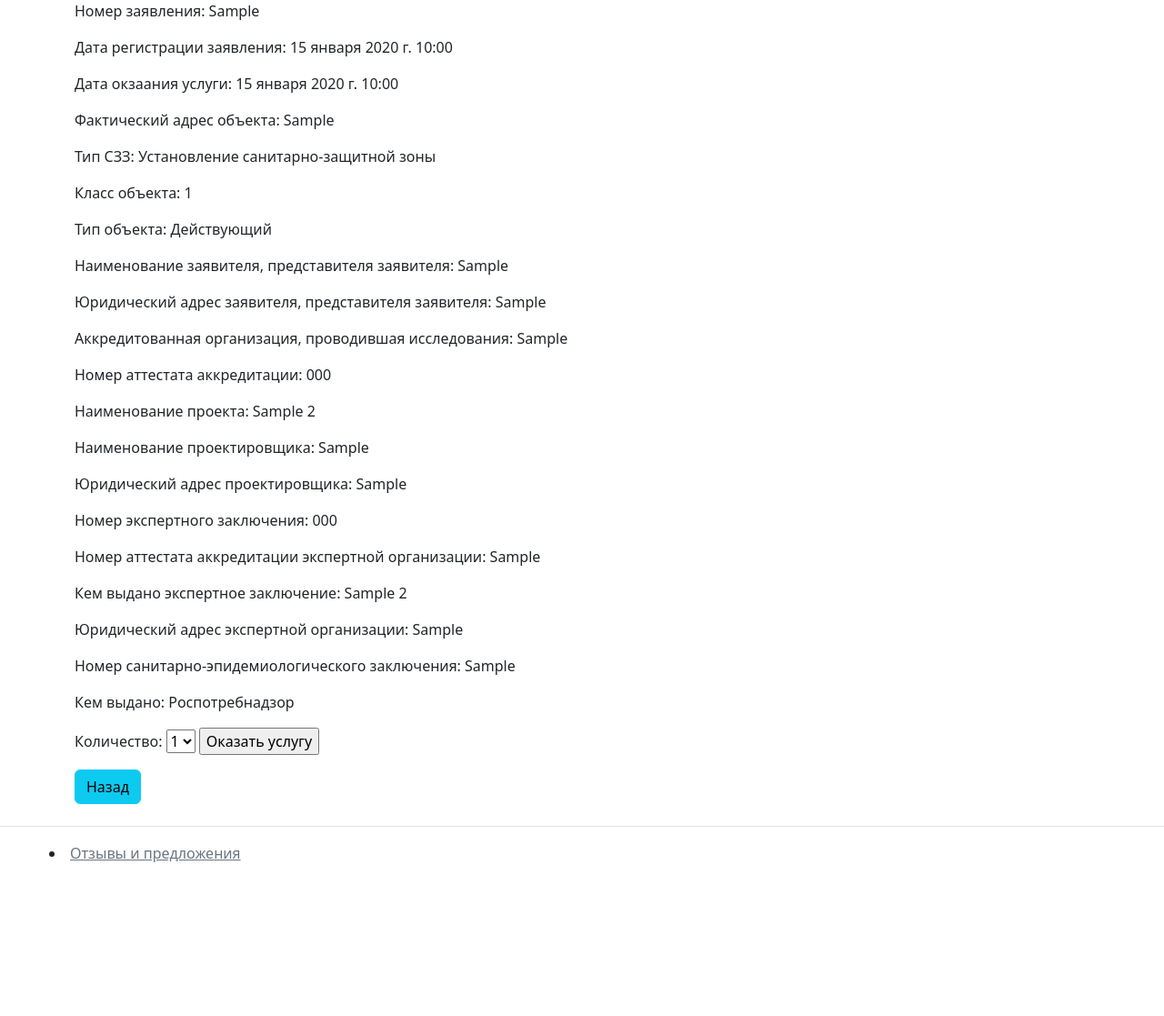
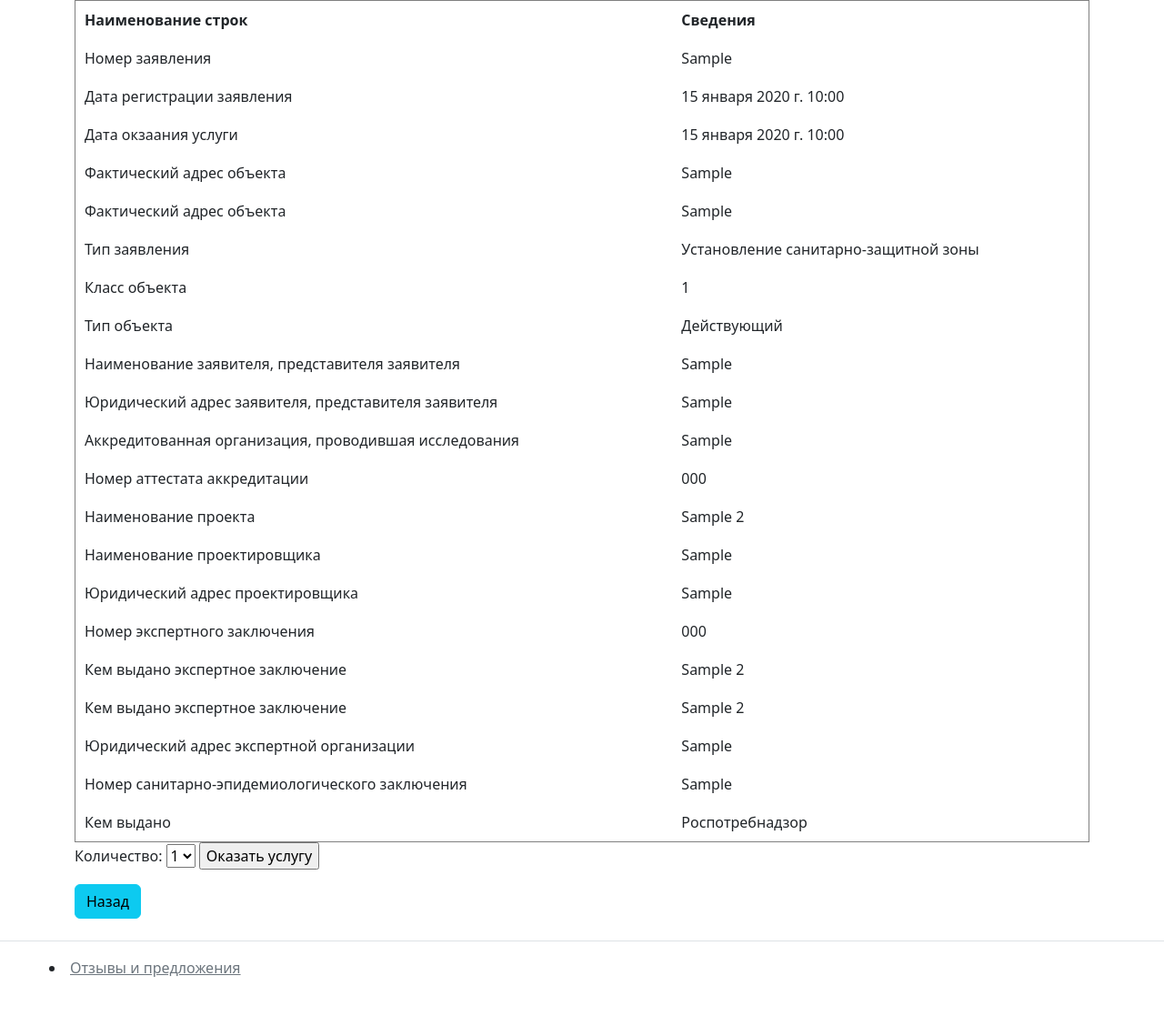
Before and after one commit to GIT1496/Gosulug, a Django app: a page that uses core/templates/reestr/Reshen/RESH-info.html in a window 1280 px wide. Shown: the part 72-1189 px from the top of the page at 91% size. Before the commit the page ends 1020 px from the top, so only its background shows below. Run offline with Django 4.2, Linux system fonts and the light colour scheme; tables that the repository leaves empty hold one stand-in row (values such as "Sample post").

Commit message:
Изменена форма таблицы в шаблоне RESH-info.html, добавлено field.name != 'date_of_brith'

```diff
--- a/SANZ_1/templates/orders/order/create.html
+++ b/SANZ_1/templates/orders/order/create.html
@@ -14,7 +14,7 @@
 
                     {% for field in form %}
 
-                        {% if field.name != ' ' %}
+                        {% if field.name != 'date_creation' %}
                             <div class="form-floating mb-4">
 
                                 {{ field }}
--- a/SANZ_1/templates/orders/order/created1.html
+++ b/SANZ_1/templates/orders/order/created1.html
@@ -14,7 +14,7 @@
 
                     {% for field in form %}
 
-                        {% if field.name != 'date_of_brith' %}
+                        {% if field.name != ' date_creation' %}
                             <div class="form-floating mb-4">
 
                                 {{ field }}
--- a/core/templates/reestr/Reshen/RESH-edit.html
+++ b/core/templates/reestr/Reshen/RESH-edit.html
@@ -14,7 +14,7 @@
 
                     {% for field in form %}
 
-                        {% if field.name != 'date_of_brith' %}
+                        {% if field.name != ' date_creation' %}
                             <div class="form-floating mb-4">
 
                                 {{ field }}
--- a/core/templates/reestr/Reshen/RESH-info.html
+++ b/core/templates/reestr/Reshen/RESH-info.html
@@ -5,26 +5,100 @@
 {% endblock %}
 
 {% block content %}
-    <p>Номер заявления: {{ RES1_item.namber }}</p>
-    <p>Дата регистрации заявления: {{ RES1_item.date_creation }}</p>
-    <p>Дата окзаания услуги: {{ RES1_item.date_creation }}</p>
-    <p>Фактический адрес объекта: {{ RES1_item.fact_adr }}</p>
-    <p>Тип СЗЗ: {{RES1_item.Type_application }}</p>
-    <p>Класс объекта: {{ RES1_item.cl }}</p>
-    <p>Тип объекта: {{ RES1_item.Object  }}</p>
-    <p>Наименование заявителя, представителя заявителя: {{ RES1_item.Applicant  }}</p>
-    <p>Юридический адрес заявителя, представителя заявителя: {{RES1_item.adres_Applicant }}</p>
-    <p>Аккредитованная организация, проводившая исследования: {{ RES1_item.Accredited_organization }}</p>
-    <p>Номер аттестата аккредитации: {{ RES1_item.Accreditation_number }}</p>
-    <p>Наименование проекта: {{ RES1_item.Name_obj }}</p>
-    <p>Наименование проектировщика: {{ RES1_item.designer  }}</p>
-    <p>Юридический адрес проектировщика: {{ RES1_item.adr  }}</p>
-    <p>Номер экспертного заключения: {{ RES1_item.conclusion_number  }}</p>
-    <p>Номер аттестата аккредитации экспертной организации: {{ RES1_item.accreditation }}</p>
-    <p>Кем выдано экспертное заключение: {{ RES1_item.name_acr }}</p>
-    <p>Юридический адрес экспертной организации: {{ RES1_item.adr1 }}</p>
-    <p>Номер санитарно-эпидемиологического заключения: {{ RES1_item.SEZ1 }}</p>
-    <p>Кем выдано: {{ RES1_item.SEZ2 }}</p>
+
+<table border="1" width="100%" cellpadding="10">
+<tbody>
+<tr>
+<th align="center">Наименование строк</th>
+<th align="center" >Сведения </th>
+</tr>
+<tr>
+<td>Номер заявления</td>
+<td>{{ RES1_item.namber }}</td>
+</tr>
+<tr>
+<td>Дата регистрации заявления</td>
+<td>{{ RES1_item.date_creation }}</td>
+</tr>
+<tr>
+<td>Дата окзаания услуги</td>
+<td>{{ RES1_item.date_rendering }}</td>
+</tr>
+<tr>
+<td>Фактический адрес объекта</td>
+<td>{{ RES1_item.fact_adr }}</td>
+</tr>
+<tr>
+<td>Фактический адрес объекта</td>
+<td>{{ RES1_item.fact_adr }}</td>
+</tr>
+<tr>
+<td>Тип заявления</td>
+<td>{{RES1_item.Type_application }}</td>
+</tr>
+</tr>
+<tr>
+<td>Класс объекта</td>
+<td>{{ RES1_item.cl }}</td>
+</tr>
+<tr>
+<td>Тип объекта</td>
+<td>{{ RES1_item.Object  }}</td>
+</tr>
+<tr>
+<td>Наименование заявителя, представителя заявителя</td>
+<td>{{ RES1_item.Applicant  }}</td>
+</tr>
+<tr>
+<td>Юридический адрес заявителя, представителя заявителя</td>
+<td>{{RES1_item.adres_Applicant }}</td>
+</tr>
+<tr>
+<td>Аккредитованная организация, проводившая исследования</td>
+<td>{{ RES1_item.Accredited_organization }} </td>
+</tr>
+<tr>
+<td>Номер аттестата аккредитации</td>
+<td>{{ RES1_item.Accreditation_number }} </td>
+</tr>
+<tr>
+<td>Наименование проекта</td>
+<td>{{ RES1_item.Name_obj }} </td>
+</tr>
+<tr>
+<td>Наименование проектировщика</td>
+<td> {{ RES1_item.designer  }} </td>
+</tr>
+<tr>
+<td>Юридический адрес проектировщика</td>
+<td> {{ RES1_item.adr  }} </td>
+</tr>
+<tr>
+<td>Номер экспертного заключения</td>
+<td> {{ RES1_item.conclusion_number  }} </td>
+</tr>
+<tr>
+<td>Кем выдано экспертное заключение</td>
+<td> {{ RES1_item.name_acr }} </td>
+</tr>
+<tr>
+<td>Кем выдано экспертное заключение</td>
+<td> {{ RES1_item.name_acr }} </td>
+</tr>
+<tr>
+<td>Юридический адрес экспертной организации</td>
+<td> {{ RES1_item.adr1 }} </td>
+</tr>
+<tr>
+<td>Номер санитарно-эпидемиологического заключения</td>
+<td> {{ RES1_item.SEZ1 }} </td>
+</tr>
+<tr>
+<td>Кем выдано </td>
+<td> {{ RES1_item.SEZ2 }} </td>
+</tr>
+</tbody>
+</table>
 
 
     <form method="post" action="{% url 'add_basket_2' RES1_item.pk %}">
--- a/core/templates/reestr/Reshen/Resh_add.html
+++ b/core/templates/reestr/Reshen/Resh_add.html
@@ -14,7 +14,7 @@
 
                     {% for field in form %}
 
-                        {% if field.name != 'date_of_brith' %}
+                        {% if field.name != ' date_creation' %}
                             <div class="form-floating mb-4">
 
                                 {{ field }}
```
